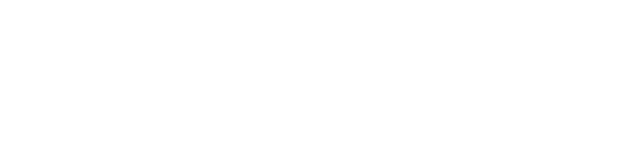
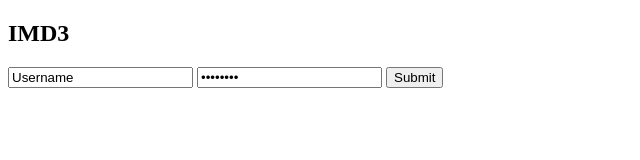
Before and after one commit to Pilewski/IMd3, a plain HTML site: page index.html in a window 1280 px wide. Shown: the whole page, without its empty margins (0-640 px from the left). Drawn offline with Linux system fonts and the light colour scheme.

Commit message:
added form elements

```diff
--- a/index.html
+++ b/index.html
@@ -4,9 +4,19 @@
   <meta charset="UTF-8">
   <meta name="viewport" content="width=device-width, initial-scale=1.0">
   <meta http-equiv="X-UA-Compatible" content="ie=edge">
+  <!-- Google Font -->
   <title>Document</title>
 </head>
 <body>
-
+  <section = "movie-border">
+    <form = "imdb-form">
+      <!-- IMDb sprite -->
+      <h1> IMD3 </h1>
+      <input type="text" value="Username">
+      <input type="password" value="Password">
+      <!-- img of example data page -->
+      <button type="button"> Submit </button>
+    </form>
+  </section>
 </body>
 </html>
```
